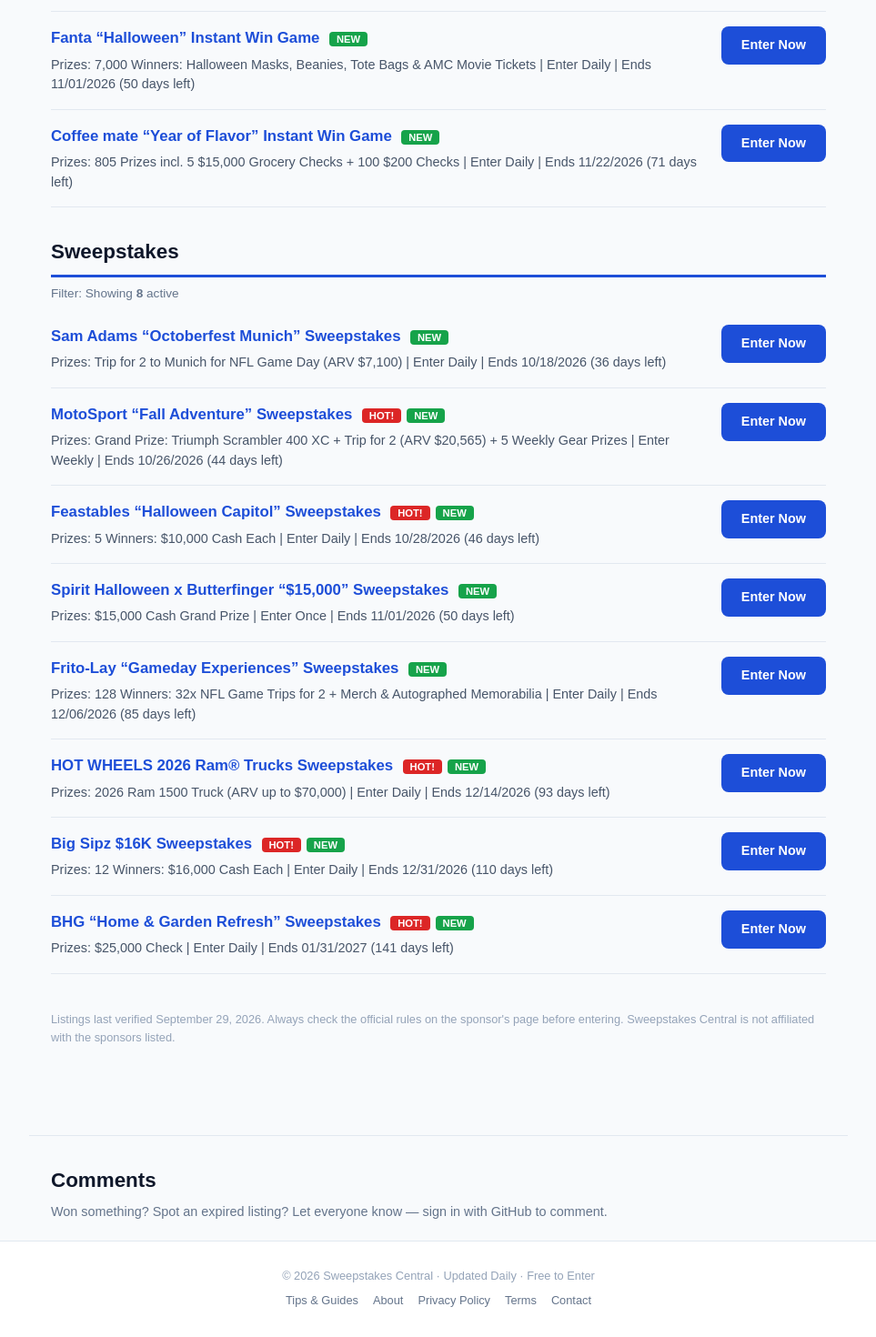
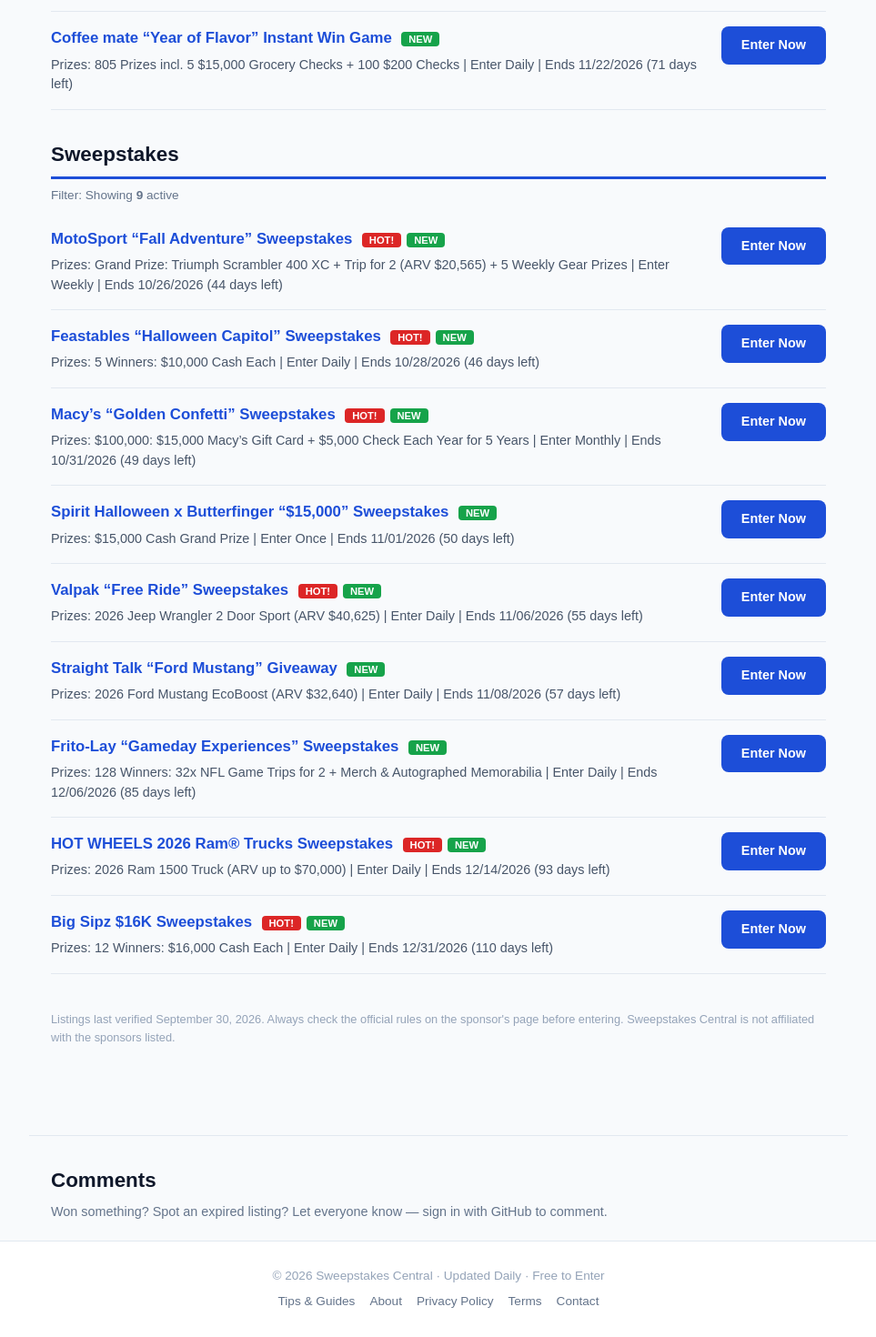
Before and after one commit to haroun26-dev/brandnewsite, a Next.js app: page / in a window 1280 px wide. Shown: the part 1229-2699 px from the top of the page at 91% size, without its empty margins (158-1121 px from the left). Built offline with nearby package versions, Linux system fonts and the light colour scheme.

Commit message:
Refresh listings

```diff
--- a/app/page.tsx
+++ b/app/page.tsx
@@ -16,7 +16,7 @@
   added: string; // YYYY-MM-DD — NEW badge shows when added within the last 3 days
 }
 
-// Listings verified September 29, 2026. Update this list regularly —
+// Listings verified September 30, 2026. Update this list regularly —
 // remove ended sweepstakes and add new ones by editing this file and redeploying.
 const SWEEPSTAKES: Listing[] = [
   // ---- Instant Win Games ----
@@ -28,7 +28,6 @@
     frequency: "Enter Daily",
     ends: "2026-10-31",
     url: "https://airbaton.net/l/yerbamadre-cashforcollege",
-    hot: true,
     added: "2026-09-26",
   },
   {
@@ -82,16 +81,6 @@
     added: "2026-09-26",
   },
   {
-    id: 7,
-    title: "At Home “Design Rewards” Instant Win Game",
-    type: "instant",
-    prizes: "$25,000 Shopping Spree Grand Prize + 12x $1,000 eGift Cards + 3,100x Rewards Points",
-    frequency: "Enter Daily",
-    ends: "2026-10-15",
-    url: "https://www.athome.com/sweepstakes",
-    added: "2026-09-27",
-  },
-  {
     id: 8,
     title: "The Whiskey Shopper Instant Win Game",
     type: "instant",
@@ -122,16 +111,6 @@
     ends: "2026-12-06",
     url: "https://www.us-joy.com/tostitosgamedayexperiences",
     added: "2026-09-29",
-  },
-  {
-    id: 11,
-    title: "Sam Adams “Octoberfest Munich” Sweepstakes",
-    type: "sweepstakes",
-    prizes: "Trip for 2 to Munich for NFL Game Day (ARV $7,100)",
-    frequency: "Enter Daily",
-    ends: "2026-10-18",
-    url: "https://munichgameday.com/",
-    added: "2026-09-27",
   },
   {
     id: 12,
@@ -166,17 +145,6 @@
     added: "2026-09-23",
   },
   {
-    id: 15,
-    title: "BHG “Home & Garden Refresh” Sweepstakes",
-    type: "sweepstakes",
-    prizes: "$25,000 Check",
-    frequency: "Enter Daily",
-    ends: "2027-01-31",
-    url: "https://www.bhg.com",
-    hot: true,
-    added: "2026-09-23",
-  },
-  {
     id: 16,
     title: "HOT WHEELS 2026 Ram® Trucks Sweepstakes",
     type: "sweepstakes",
@@ -186,6 +154,38 @@
     url: "https://ram.hotwheelssweepstakes.com/",
     hot: true,
     added: "2026-09-28",
+  },
+  {
+    id: 17,
+    title: "Valpak “Free Ride” Sweepstakes",
+    type: "sweepstakes",
+    prizes: "2026 Jeep Wrangler 2 Door Sport (ARV $40,625)",
+    frequency: "Enter Daily",
+    ends: "2026-11-06",
+    url: "https://valpak.com/freeride",
+    hot: true,
+    added: "2026-09-30",
+  },
+  {
+    id: 18,
+    title: "Straight Talk “Ford Mustang” Giveaway",
+    type: "sweepstakes",
+    prizes: "2026 Ford Mustang EcoBoost (ARV $32,640)",
+    frequency: "Enter Daily",
+    ends: "2026-11-08",
+    url: "https://straighttalkracingtour.com/mustang-giveaway",
+    added: "2026-09-30",
+  },
+  {
+    id: 19,
+    title: "Macy’s “Golden Confetti” Sweepstakes",
+    type: "sweepstakes",
+    prizes: "$100,000: $15,000 Macy’s Gift Card + $5,000 Check Each Year for 5 Years",
+    frequency: "Enter Monthly",
+    ends: "2026-10-31",
+    url: "https://www.macysgoldenconfetti.com",
+    hot: true,
+    added: "2026-09-30",
   },
 ];
 
@@ -472,7 +472,7 @@
         {renderSection("Sweepstakes", sweeps)}
 
         <p style={{ color: "#94a3b8", fontSize: "0.8rem", marginTop: "40px", lineHeight: 1.6 }}>
-          Listings last verified September 29, 2026. Always check the official rules on
+          Listings last verified September 30, 2026. Always check the official rules on
           the sponsor&apos;s page before entering. Sweepstakes Central is not affiliated
           with the sponsors listed.
         </p>
@@ -487,7 +487,7 @@
           padding: "28px 24px",
           borderTop: "1px solid #e2e8f0",
           color: "#94a3b8",
-          fontSize: "0.8rem",
+          fontSize: "0.85rem",
           background: "#fff",
         }}
       >
```
